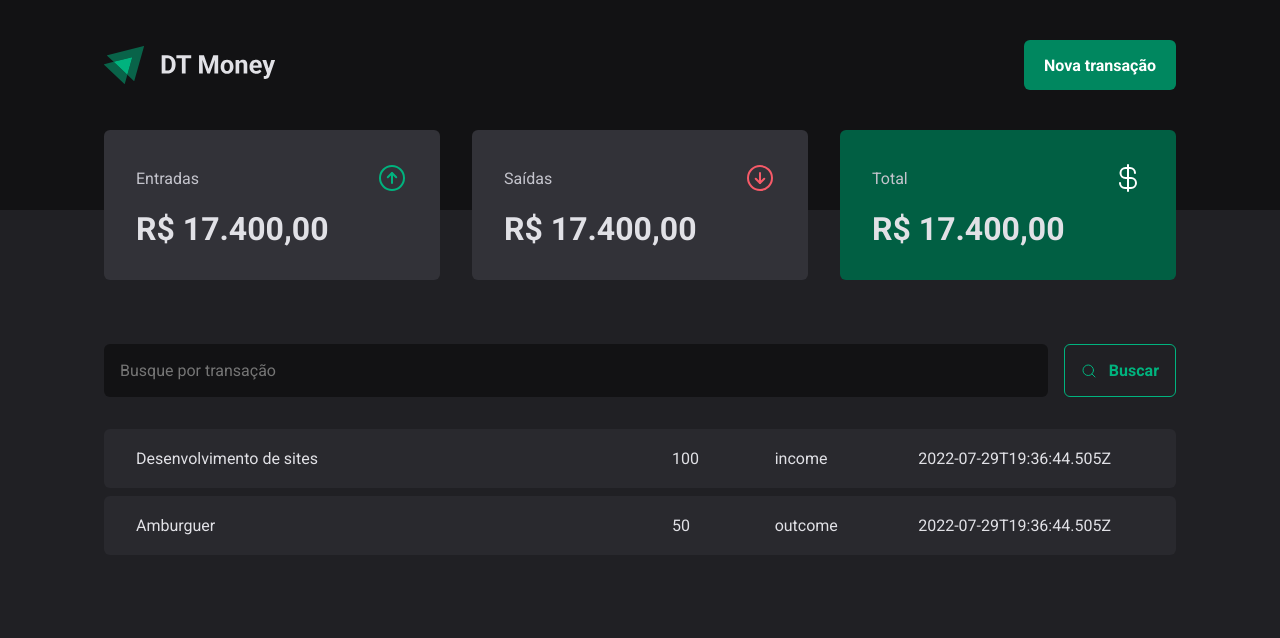
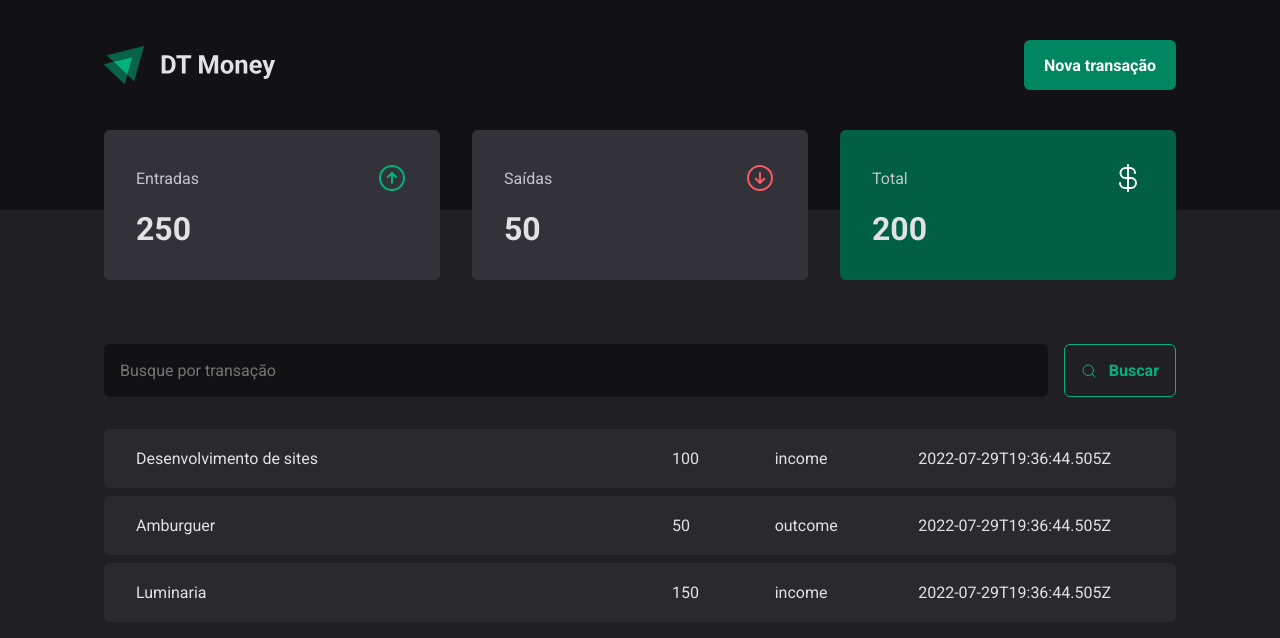
Before and after one commit to RafaelRossales/dt-money-react-vite, a React (Vite) app: page / in a window 1280 px wide. Shown: the top 638 px of the page. Built offline with nearby package versions, Linux system fonts and the light colour scheme; data requests are answered from the project's data file.

Commit message:
Implementing summary logic

```diff
--- a/server.json
+++ b/server.json
@@ -18,6 +18,14 @@
             "type":"outcome",
             "category":"venda",
             "createdAt":"2022-07-29T19:36:44.505Z"
+        },
+        {
+            "id":3,
+            "description":"Luminaria",
+            "price":150,
+            "type":"income",
+            "category":"Conta",
+            "createdAt":"2022-07-29T19:36:44.505Z"
         }
     ]
 }
--- a/src/components/Summary/index.tsx
+++ b/src/components/Summary/index.tsx
@@ -1,8 +1,31 @@
 import { ArrowCircleDown, ArrowCircleUp, CurrencyDollar } from "phosphor-react";
 import { SummaryCard, SummaryContainer } from "./styled";
+import { useContext } from "react";
+import TransactionContext from "../../contexts/TransactionContext";
 
 
 export default function Summary() {
+
+    const { transactions } = useContext(TransactionContext);
+
+    const summary = transactions.reduce(
+        (acc,transaction)=>{
+            if(transaction.type === 'income'){
+                acc.income += transaction.price;
+                acc.total += transaction.price;
+            }else{
+                acc.outcome += transaction.price;
+                acc.total -= transaction.price;
+            }
+
+        return acc;
+    },
+    {
+        income:0,
+        outcome:0,
+        total:0
+    })
+
   return (
    <SummaryContainer>
     <SummaryCard>
@@ -10,7 +33,7 @@ export default function Summary() {
             <span>Entradas</span>
         <ArrowCircleUp size={32} color="#00b37e"/>
         </header>
-        <strong>R$ 17.400,00</strong>
+        <strong>{summary.income}</strong>
     </SummaryCard>
 
     <SummaryCard>
@@ -18,7 +41,7 @@ export default function Summary() {
             <span>Saídas</span>
         <ArrowCircleDown size={32} color="#f75a68"/>
         </header>
-        <strong>R$ 17.400,00</strong>
+        <strong>{summary.outcome}</strong>
     </SummaryCard>
 
     <SummaryCard variant="green">
@@ -26,7 +49,7 @@ export default function Summary() {
             <span>Total</span>
         <CurrencyDollar size={32} color="#ffff"/>
         </header>
-        <strong>R$ 17.400,00</strong>
+        <strong>{summary.total}</strong>
     </SummaryCard>
    </SummaryContainer>
   )
```
